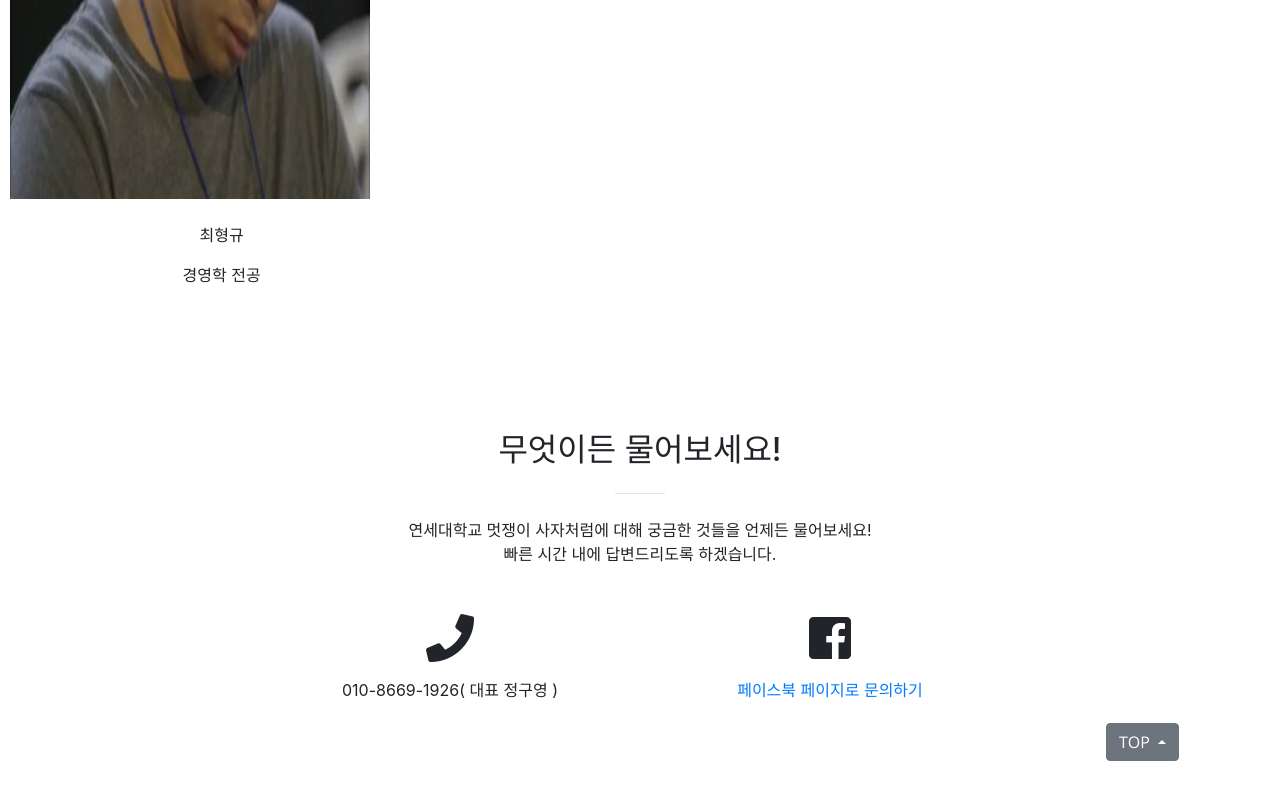
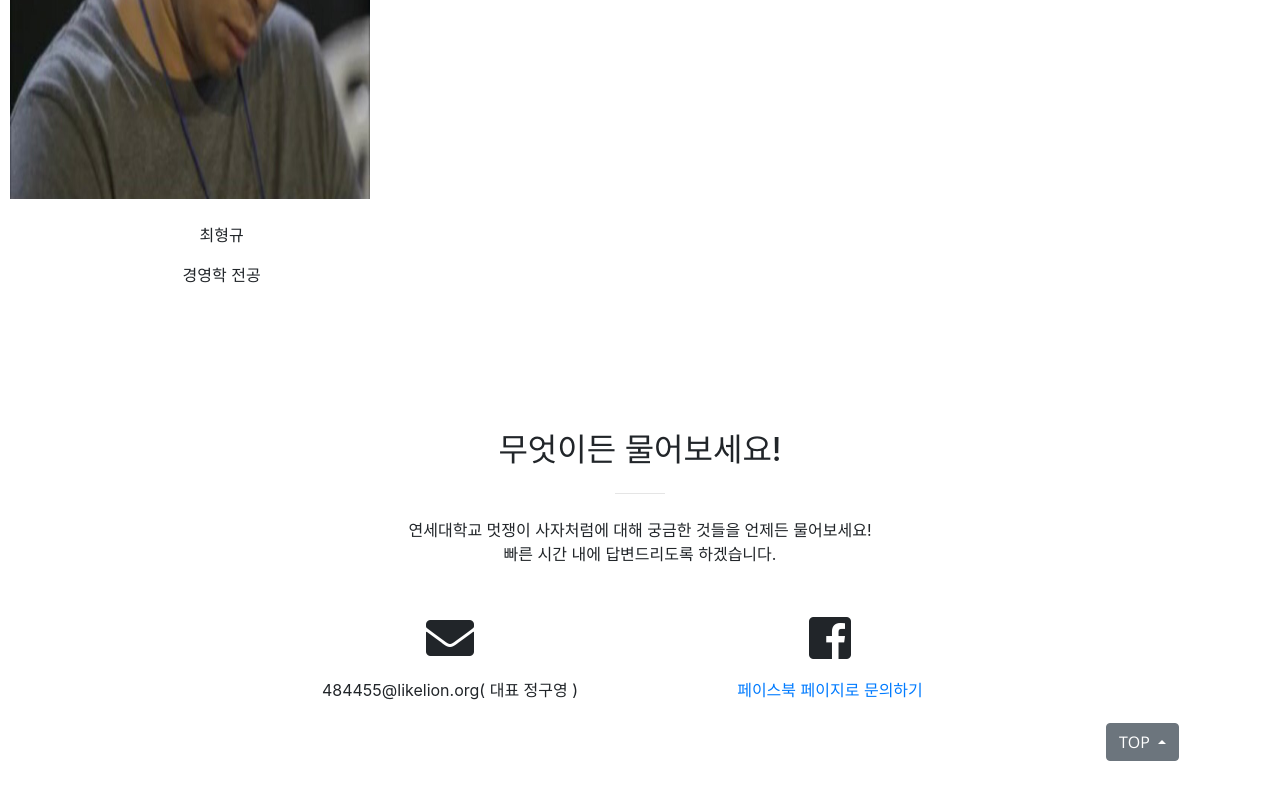
Before and after one commit to kratzjgy/yonsei-likelion.github.io, a website with bundled scripts: page index.html in a window 1280 px wide. Shown: the part 3767-4567 px from the top of the page. Built offline with nearby package versions, Linux system fonts and the light colour scheme.

Commit message:
연락처 변경

```diff
--- a/index.html
+++ b/index.html
@@ -274,8 +274,8 @@
         </div>
         <div class="row">
           <div class="col-lg-4 ml-auto text-center">
-            <i class="fas fa-phone fa-3x mb-3 sr-contact-1"></i>
-            <p>010-8669-1926( 대표 정구영 )</p>
+            <i class="fas fa-envelope fa-3x mb-3 sr-contact-1"></i>
+            <p>484455@likelion.org( 대표 정구영 )</p>
           </div>
           <div class="col-lg-4 mr-auto text-center">
             <i class="fab fa-facebook-square fa-3x mb-3 sr-contact-2"></i>
```
